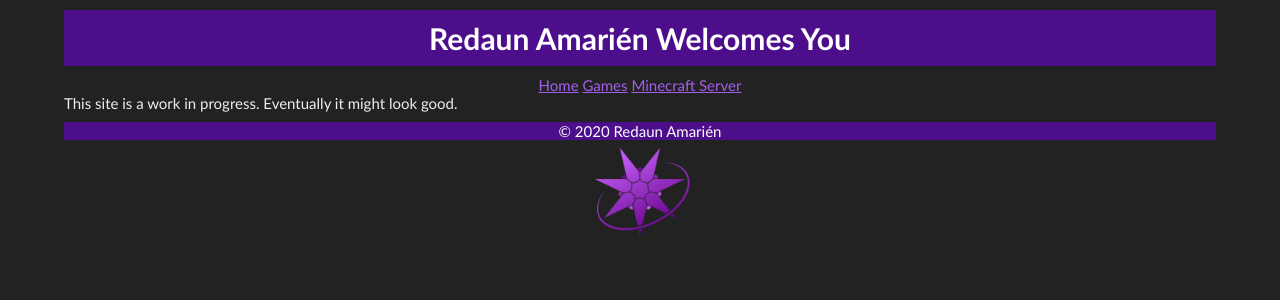
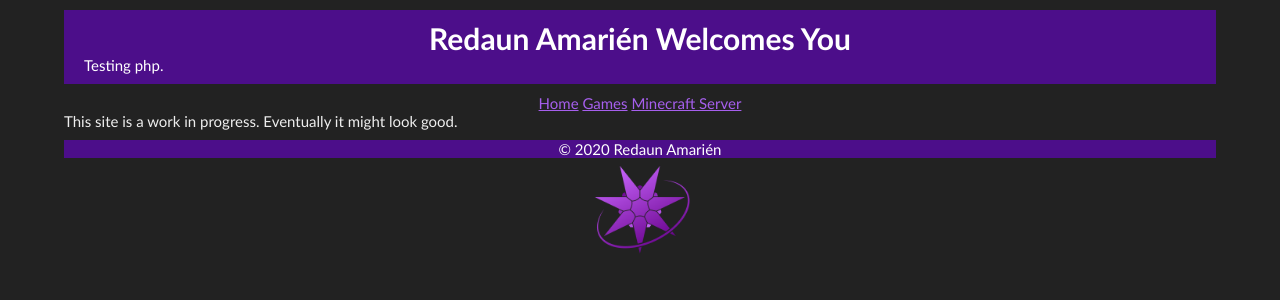
Before and after one commit to RedaunAmarien/RedaunAmarien.github.io, a PHP site: page / in a window 1280 px wide. Shown: the top 300 px of the page. Run offline with PHP 8.4, Linux system fonts and the light colour scheme.

Commit message:
testing php 2

```diff
--- a/index.php
+++ b/index.php
@@ -8,6 +8,9 @@
 	<body>
 		<header class="banner">
 			<h1>Redaun Amarién Welcomes You</h1>
+			<?php
+			echo "Testing php.";
+			?>
 		</header>
 
 		<nav>
```
